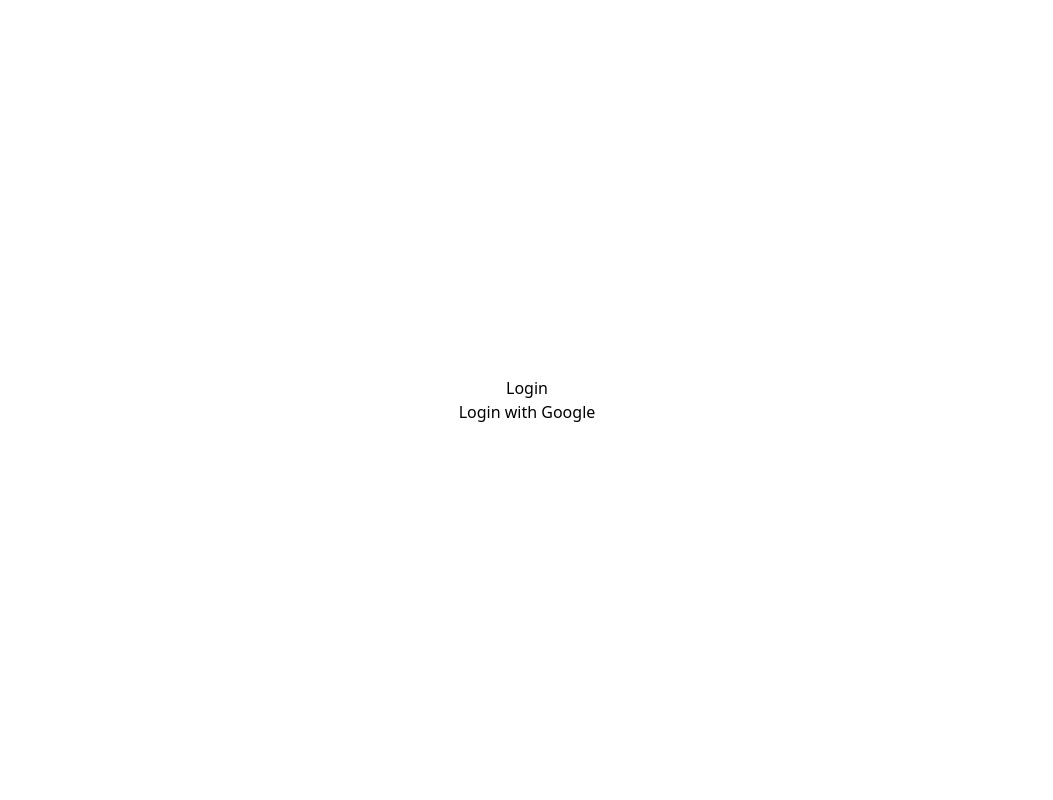
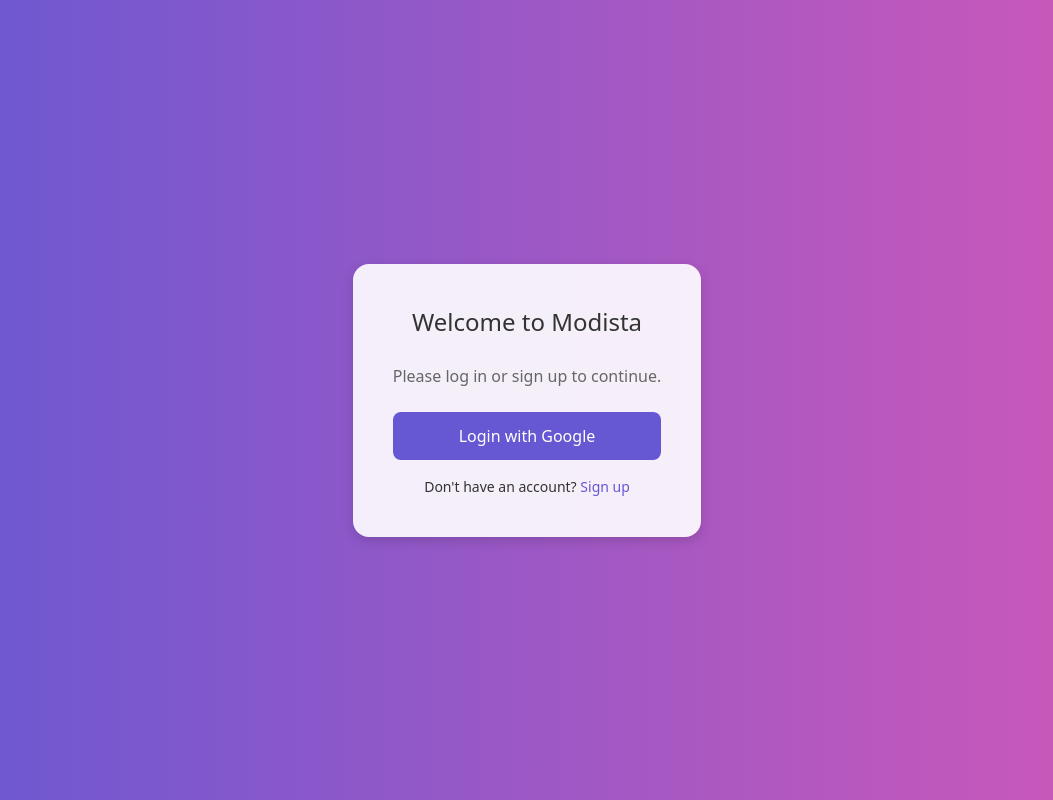
Before and after one commit to Modista-AI/modista-app, a Next.js app: page /login in a window 1280 px wide. Shown: the whole page, without its empty margins (113-1166 px from the left). Built offline with nearby package versions, Linux system fonts and the light colour scheme.

Commit message:
redesign login page

```diff
--- a/pages/login.js
+++ b/pages/login.js
@@ -1,4 +1,28 @@
-// // pages/login.js
+// // // pages/login.js
+// import { useState } from 'react';
+// import { useRouter } from 'next/router';
+
+// export default function Login() {
+//   const [isLoading, setIsLoading] = useState(false);
+//   const router = useRouter();
+
+//   const handleGoogleLogin = () => {
+//     setIsLoading(true);
+//     // Redirect to the backend auth endpoint
+//     router.push('http://localhost:3000/auth');
+//   };
+
+//   return (
+//     <div style={{ display: 'flex', flexDirection: 'column', alignItems: 'center', justifyContent: 'center', minHeight: '100vh' }}>
+//       <h1>Login</h1>
+//       <button onClick={handleGoogleLogin} disabled={isLoading}>
+//         {isLoading ? 'Redirecting...' : 'Login with Google'}
+//       </button>
+//     </div>
+//   );
+// }
+
+// pages/login.js
 import { useState } from 'react';
 import { useRouter } from 'next/router';
 
@@ -13,11 +37,52 @@
   };
 
   return (
-    <div style={{ display: 'flex', flexDirection: 'column', alignItems: 'center', justifyContent: 'center', minHeight: '100vh' }}>
-      <h1>Login</h1>
-      <button onClick={handleGoogleLogin} disabled={isLoading}>
-        {isLoading ? 'Redirecting...' : 'Login with Google'}
-      </button>
+    <div
+      style={{
+        display: 'flex',
+        flexDirection: 'column',
+        alignItems: 'center',
+        justifyContent: 'center',
+        minHeight: '100vh',
+        backgroundImage: 'linear-gradient(to right, #6658D3, #D158B8)',
+        padding: '20px',
+      }}
+    >
+      <div
+        style={{
+          backgroundColor: 'rgba(255, 255, 255, 0.9)',
+          borderRadius: '16px',
+          boxShadow: '0 4px 12px rgba(0, 0, 0, 0.15)',
+          maxWidth: '400px',
+          padding: '40px',
+          textAlign: 'center',
+        }}
+      >
+        <h1 style={{ fontSize: '24px', color: '#333', marginBottom: '24px' }}>Welcome to Modista</h1>
+        <p style={{ fontSize: '16px', color: '#666', marginBottom: '24px' }}>
+          Please log in or sign up to continue.
+        </p>
+        <button
+          onClick={handleGoogleLogin}
+          disabled={isLoading}
+          style={{
+            backgroundColor: isLoading ? '#aaa' : '#6658D3',
+            color: '#fff',
+            padding: '12px 24px',
+            borderRadius: '8px',
+            border: 'none',
+            cursor: isLoading ? 'not-allowed' : 'pointer',
+            width: '100%',
+            fontSize: '16px',
+            marginBottom: '16px',
+          }}
+        >
+          {isLoading ? 'Redirecting...' : 'Login with Google'}
+        </button>
+        <p style={{ fontSize: '14px', color: '#333' }}>
+          Don't have an account? <span style={{ color: '#6658D3', cursor: 'pointer' }} onClick={handleGoogleLogin}>Sign up</span>
+        </p>
+      </div>
     </div>
   );
 }
```
